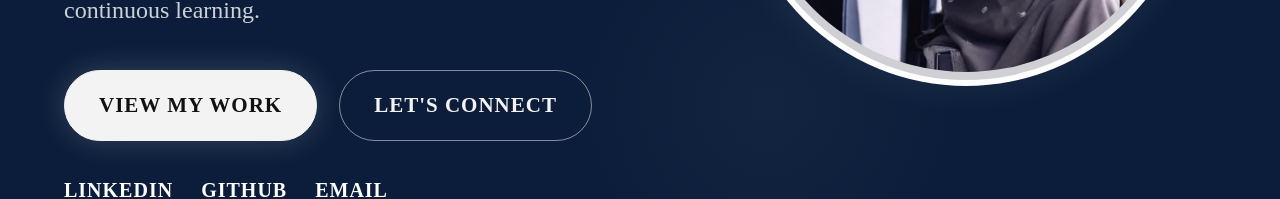
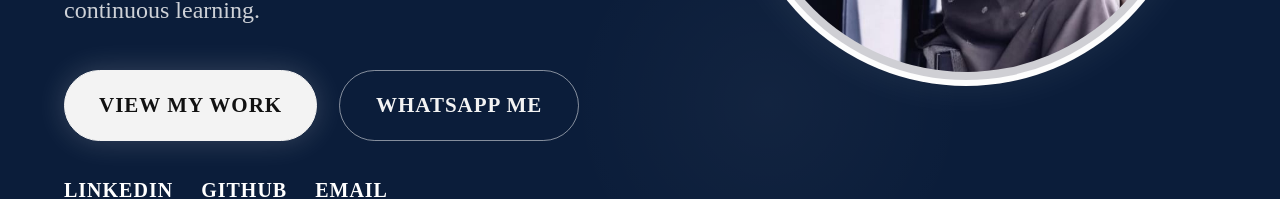
Before and after one commit to ayishashalba/Portfolio, a React (Vite) app: page / in a window 1280 px wide. Shown: the part 617-816 px from the top of the page. Built offline with nearby package versions, Linux system fonts and the light colour scheme.

Commit message:
linked in

```diff
--- a/src/pages/Home.jsx
+++ b/src/pages/Home.jsx
@@ -31,9 +31,14 @@ function Home() {
               VIEW MY WORK
             </Link>
 
-            <Link to="/contact" className="secondary-btn">
-              LET&apos;S CONNECT
-            </Link>
+            <a
+    href="https://wa.me/919947519451?text=Hi%20Ayisha%2C%20I%20visited%20your%20portfolio%20and%20would%20like%20to%20connect."
+    target="_blank"
+    rel="noopener noreferrer"
+    className="secondary-btn"
+  >
+    WHATSAPP ME
+  </a>
           </div>
 
           <div className="hero-links">
```
